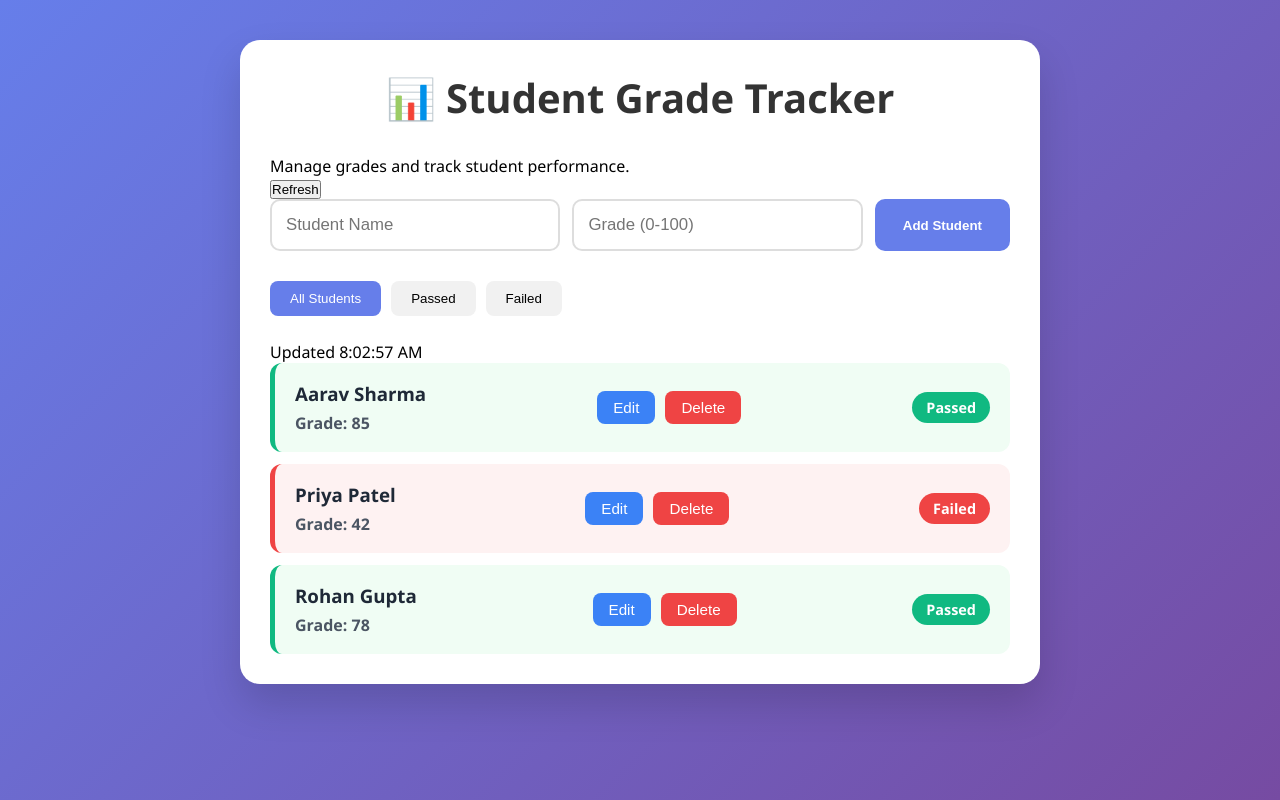
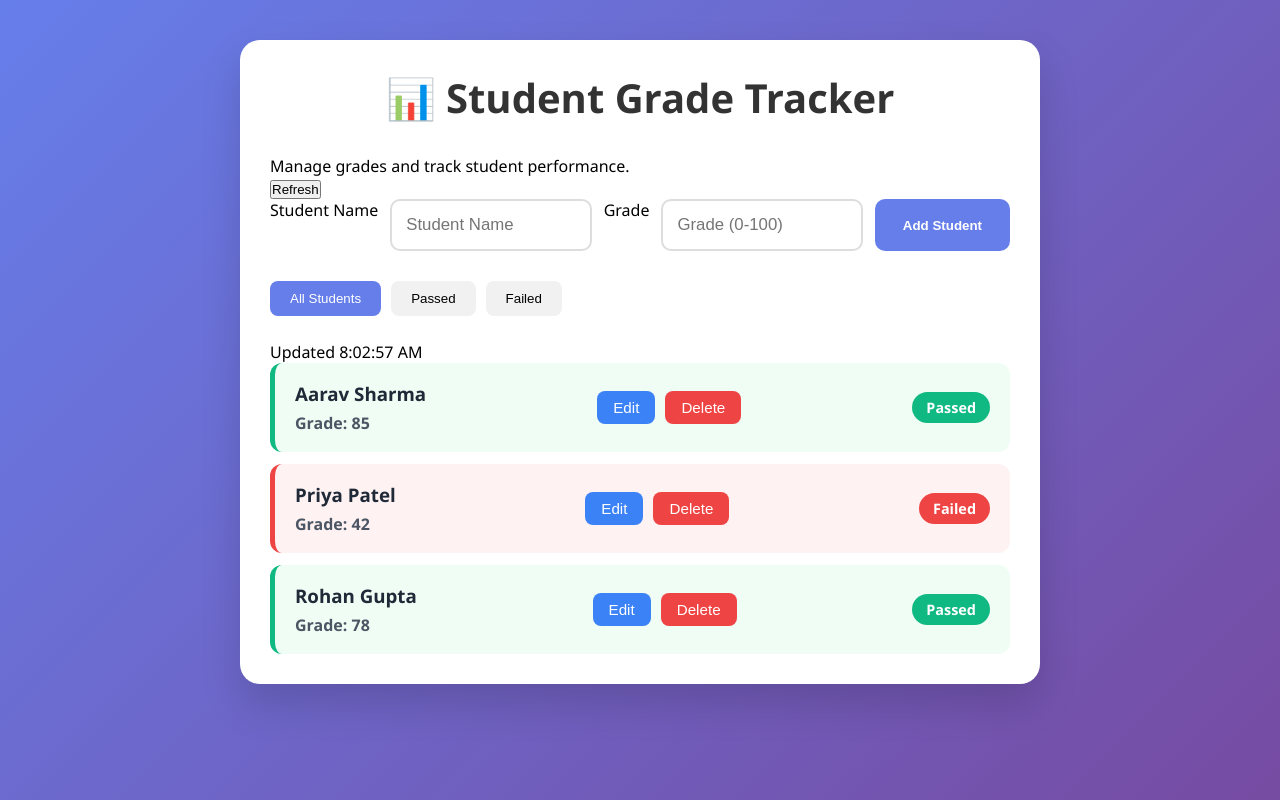
Before and after one commit to ankurtripathii/student-grade-tracker-react-main, a React (Create React App) app: page / in a window 1280 px wide. Built offline with nearby package versions, Linux system fonts and the light colour scheme.

Commit message:
refactor: convert student form to function component

```diff
--- a/src/components/AddStudentForm.js
+++ b/src/components/AddStudentForm.js
@@ -1,56 +1,28 @@
-import React from 'react';
+import React, { useState } from 'react';
 
-class AddStudentForm extends React.Component {
-  constructor(props) {
-    super(props);
-    this.state = {
-      name: '',
-      grade: ''
-    };
-  }
+function AddStudentForm({ onAddStudent }) {
+  const [name, setName] = useState('');
+  const [grade, setGrade] = useState('');
 
-  handleChange = (e) => {
-    this.setState({
-      [e.target.name]: e.target.value
-    });
+  const handleSubmit = (event) => {
+    event.preventDefault();
+    const numericGrade = Number(grade);
+    if (!name.trim() || !Number.isFinite(numericGrade) || numericGrade < 0 || numericGrade > 100) return;
+
+    onAddStudent({ name, grade: numericGrade });
+    setName('');
+    setGrade('');
   };
 
-  handleSubmit = (e) => {
-    e.preventDefault();
-    if (this.state.name && this.state.grade) {
-      this.props.onAddStudent({
-        name: this.state.name,
-        grade: this.state.grade
-      });
-      this.setState({ name: '', grade: '' }); // Clear form
-    }
-  };
-
-  render() {
-    return (
-      <form onSubmit={this.handleSubmit} className="add-form">
-        <input
-          type="text"
-          name="name"
-          value={this.state.name}
-          onChange={this.handleChange}
-          placeholder="Student Name"
-          required
-        />
-        <input
-          type="number"
-          name="grade"
-          value={this.state.grade}
-          onChange={this.handleChange}
-          placeholder="Grade (0-100)"
-          min="0"
-          max="100"
-          required
-        />
-        <button type="submit">Add Student</button>
-      </form>
-    );
-  }
+  return (
+    <form onSubmit={handleSubmit} className="add-form">
+      <label className="sr-only" htmlFor="student-name">Student Name</label>
+      <input id="student-name" type="text" value={name} onChange={(e) => setName(e.target.value)} placeholder="Student Name" autoComplete="name" required />
+      <label className="sr-only" htmlFor="student-grade">Grade</label>
+      <input id="student-grade" type="number" value={grade} onChange={(e) => setGrade(e.target.value)} placeholder="Grade (0-100)" min="0" max="100" required />
+      <button type="submit">Add Student</button>
+    </form>
+  );
 }
 
 export default AddStudentForm;
```
